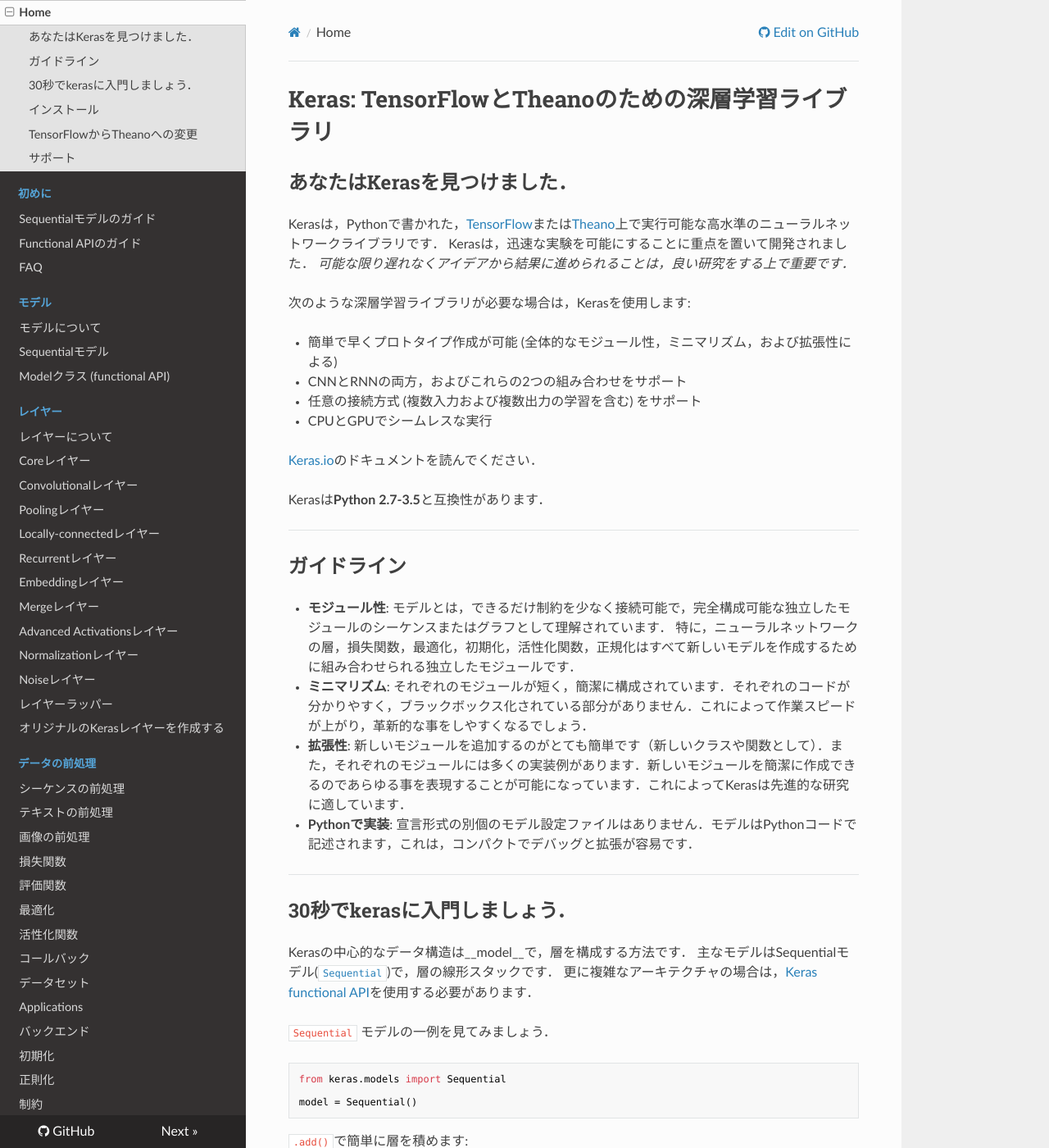
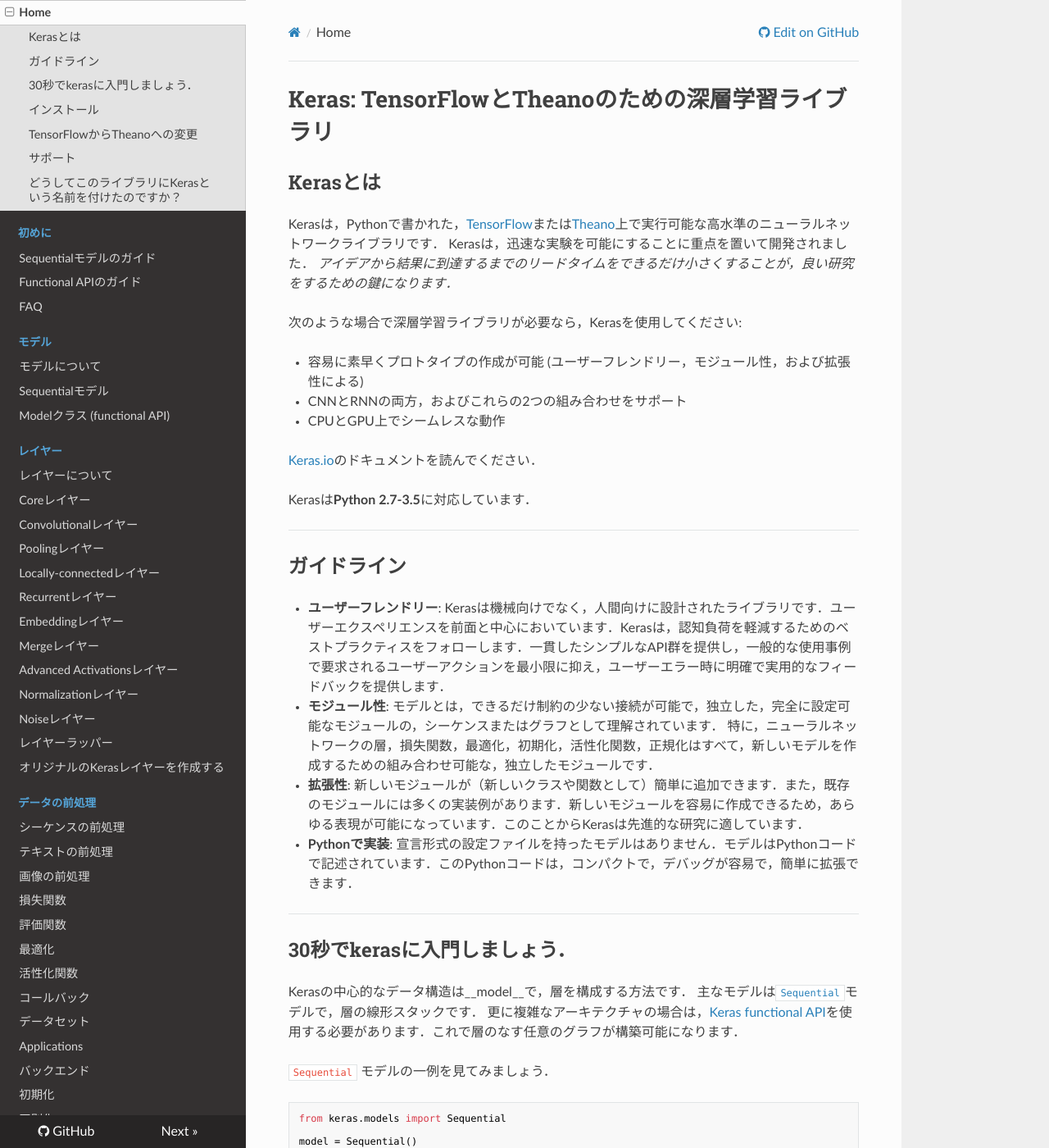
Before and after one commit to keras-team/keras-docs-ja, an MkDocs documentation site: the page built from sources/index.md, in a window 1280 px wide and 1400 px high. Shown: the whole window at 82% size. Built offline with MkDocs 1.6.1, drawn with Linux system fonts in a browser that asks for light colours; nearby versions of some CDN libraries; old or Windows-style settings are respelled for this version of MkDocs; some of the changed text lies outside the part shown.

Commit message:
Translated index.md (#11)

````diff
--- a/sources/index.md
+++ b/sources/index.md
@@ -1,21 +1,20 @@
 # Keras: TensorFlowとTheanoのための深層学習ライブラリ
 
-## あなたはKerasを見つけました．
+## Kerasとは
 
 Kerasは，Pythonで書かれた，[TensorFlow](https://github.com/tensorflow/tensorflow)または[Theano](https://github.com/Theano/Theano)上で実行可能な高水準のニューラルネットワークライブラリです．
 Kerasは，迅速な実験を可能にすることに重点を置いて開発されました．
-*可能な限り遅れなくアイデアから結果に進められることは，良い研究をする上で重要です．*
+*アイデアから結果に到達するまでのリードタイムをできるだけ小さくすることが，良い研究をするための鍵になります．*
 
-次のような深層学習ライブラリが必要な場合は，Kerasを使用します:
+次のような場合で深層学習ライブラリが必要なら，Kerasを使用してください:
 
-- 簡単で早くプロトタイプ作成が可能 (全体的なモジュール性，ミニマリズム，および拡張性による)
+- 容易に素早くプロトタイプの作成が可能 (ユーザーフレンドリー，モジュール性，および拡張性による)
 - CNNとRNNの両方，およびこれらの2つの組み合わせをサポート
-- 任意の接続方式 (複数入力および複数出力の学習を含む) をサポート
-- CPUとGPUでシームレスな実行
+- CPUとGPU上でシームレスな動作
 
 [Keras.io](https://keras.io)のドキュメントを読んでください．
 
-Kerasは**Python 2.7-3.5**と互換性があります．
+Kerasは**Python 2.7-3.5**に対応しています．
 
 
 ------------------
@@ -23,11 +22,11 @@ Kerasは**Python 2.7-3.5**と互換性があります．
 
 ## ガイドライン
 
-- __モジュール性__: モデルとは，できるだけ制約を少なく接続可能で，完全構成可能な独立したモジュールのシーケンスまたはグラフとして理解されています．
-特に，ニューラルネットワークの層，損失関数，最適化，初期化，活性化関数，正規化はすべて新しいモデルを作成するために組み合わせられる独立したモジュールです．
-- __ミニマリズム__: それぞれのモジュールが短く，簡潔に構成されています．それぞれのコードが分かりやすく，ブラックボックス化されている部分がありません．これによって作業スピードが上がり，革新的な事をしやすくなるでしょう．
-- __拡張性__: 新しいモジュールを追加するのがとても簡単です（新しいクラスや関数として）．また，それぞれのモジュールには多くの実装例があります．新しいモジュールを簡潔に作成できるのであらゆる事を表現することが可能になっています．これによってKerasは先進的な研究に適しています．
-- __Pythonで実装__: 宣言形式の別個のモデル設定ファイルはありません．モデルはPythonコードで記述されます，これは，コンパクトでデバッグと拡張が容易です．
+- __ユーザーフレンドリー__: Kerasは機械向けでなく，人間向けに設計されたライブラリです．ユーザーエクスペリエンスを前面と中心においています．Kerasは，認知負荷を軽減するためのベストプラクティスをフォローします．一貫したシンプルなAPI群を提供し，一般的な使用事例で要求されるユーザーアクションを最小限に抑え，ユーザーエラー時に明確で実用的なフィードバックを提供します．
+- __モジュール性__: モデルとは，できるだけ制約の少ない接続が可能で，独立した，完全に設定可能なモジュールの，シーケンスまたはグラフとして理解されています．
+特に，ニューラルネットワークの層，損失関数，最適化，初期化，活性化関数，正規化はすべて，新しいモデルを作成するための組み合わせ可能な，独立したモジュールです．
+- __拡張性__: 新しいモジュールが（新しいクラスや関数として）簡単に追加できます．また，既存のモジュールには多くの実装例があります．新しいモジュールを容易に作成できるため，あらゆる表現が可能になっています．このことからKerasは先進的な研究に適しています．
+- __Pythonで実装__: 宣言形式の設定ファイルを持ったモデルはありません．モデルはPythonコードで記述されています．このPythonコードは，コンパクトで，デバッグが容易で，簡単に拡張できます．
 
 
 ------------------
@@ -36,8 +35,8 @@ Kerasは**Python 2.7-3.5**と互換性があります．
 ## 30秒でkerasに入門しましょう．
 
 Kerasの中心的なデータ構造は__model__で，層を構成する方法です．
-主なモデルはSequentialモデル([`Sequential`](http://keras.io/getting-started/sequential-model-guide))で，層の線形スタックです．
-更に複雑なアーキテクチャの場合は，[Keras functional API](http://keras.io/getting-started/functional-api-guide)を使用する必要があります．
+主なモデルは[`Sequential`](http://keras.io/getting-started/sequential-model-guide)モデルで，層の線形スタックです．
+更に複雑なアーキテクチャの場合は，[Keras functional API](http://keras.io/getting-started/functional-api-guide)を使用する必要があります．これで層のなす任意のグラフが構築可能になります．
 
 `Sequential` モデルの一例を見てみましょう．
 
@@ -47,53 +46,55 @@ from keras.models import Sequential
 model = Sequential()
 ```
 
-`.add()`で簡単に層を積めます:
+`.add()`で簡単に層を積み重ねることができます:
 
 ```python
 from keras.layers import Dense, Activation
 
-model.add(Dense(output_dim=64, input_dim=100))
-model.add(Activation("relu"))
-model.add(Dense(output_dim=10))
-model.add(Activation("softmax"))
+model.add(Dense(units=64, input_dim=100))
+model.add(Activation('relu'))
+model.add(Dense(units=10))
+model.add(Activation('softmax'))
 ```
 
 実装したモデルがよさそうなら`.compile()`で学習プロセスを設定しましょう．
 
 ```python
-model.compile(loss='categorical_crossentropy', optimizer='sgd', metrics=['accuracy'])
+model.compile(loss='categorical_crossentropy',
+              optimizer='sgd',
+              metrics=['accuracy'])
 ```
 
-必要に応じて，最適化アルゴリズムも設定できます．Kerasの中心的な設計思想は，ユーザーが必要なときに完全にコントロールできるようにしながら (ソースコードの容易な拡張性を実現する究極のコントロール) ，適度に単純にすることです．
+必要に応じて，最適化アルゴリズムも設定できます．Kerasの中心的な設計思想は，ユーザーが必要なときに完全にコントロール (ソースコードの容易な拡張性を実現する究極のコントロール) できる一方で，適度に単純にすることです．
 
 ```python
-from keras.optimizers import SGD
-model.compile(loss='categorical_crossentropy', optimizer=SGD(lr=0.01, momentum=0.9, nesterov=True))
+model.compile(loss=keras.losses.categorical_crossentropy,
+              optimizer=keras.optimizers.SGD(lr=0.01, momentum=0.9, nesterov=True))
 ```
 
 学習データをミニバッチで繰り返し処理できます．
 
 ```python
-model.fit(X_train, Y_train, nb_epoch=5, batch_size=32)
+# x_train and y_train are Numpy arrays --just like in the Scikit-Learn API.
+model.fit(x_train, y_train, epochs=5, batch_size=32)
 ```
 
 代わりに，バッチサイズを別に規定できます．
 
 ```python
-model.train_on_batch(X_batch, Y_batch)
+model.train_on_batch(x_batch, y_batch)
 ```
 
 また，1行でモデルの評価．
 
 ```python
-loss_and_metrics = model.evaluate(X_test, Y_test, batch_size=32)
+loss_and_metrics = model.evaluate(x_test, y_test, batch_size=128)
 ```
 
 また，新しいデータに対して予測:
 
 ```python
-classes = model.predict_classes(X_test, batch_size=32)
-proba = model.predict_proba(X_test, batch_size=32)
+classes = model.predict(x_test, batch_size=128)
 ```
 
 質問応答システムや画像分類，ニューラルチューリングマシン，word2vecやその他多くのモデルは高速かつシンプルに実装可能です．深層学習の根底にあるアイデアはとてもシンプルです．実装もシンプルであるべきではないでしょうか？
@@ -112,10 +113,10 @@ Kerasについてのより詳細なチュートリアルについては，以下
 
 ## インストール
 
-Kerasは以下のライブラリに依存関係があります．
+Kerasは以下のライブラリに依存しています．
 
 - numpy, scipy
-- pyyaml
+- yaml
 - HDF5 h5py (モデルの保存や読み込み関数を使う場合のみ)
 - cuDNN: オプションですが，CNNを使用する場合は推奨
 
@@ -148,7 +149,7 @@ sudo pip install keras
 
 ## TensorFlowからTheanoへの変更
 
-デフォルトでは，KerasはTensorFlowをテンソル計算ライブラリとしています．Kerasバックエンドを設定するには，[この手順](http://keras.io/backend/)に従ってください．
+デフォルトでは，KerasはTensorFlowをテンソル計算ライブラリとしています．Kerasのバックエンドを設定するには，[この手順](http://keras.io/backend/)に従ってください．
 
 
 ------------------
@@ -156,11 +157,22 @@ sudo pip install keras
 
 ## サポート
 
-質問と開発に関するディスカッションに参加できます:
+質問をしたり，開発に関するディスカッションに参加することができます:
 
-- [Keras Google group](https://groups.google.com/forum/#!forum/keras-users)
-- [Keras Gitter channel](https://gitter.im/Keras-io/Lobby)
+- [Keras Google group](https://groups.google.com/forum/#!forum/keras-users)上で
+- [Keras Slack channel](https://kerasteam.slack.com)上で．チャンネルへのリクエストするには[このリンク](https://keras-slack-autojoin.herokuapp.com/)を使って下さい．
 
-Githubの問題にバグレポートや機能リクエストを投稿できます． まず[ガイドライン](https://github.com/fchollet/keras/blob/master/CONTRIBUTING.md)を必ず読んでください．
+ [Githubのissues](https://github.com/fchollet/keras/issues)に**バグレポートや機能リクエスト**を投稿できます．まず[ガイドライン](https://github.com/fchollet/keras/blob/master/CONTRIBUTING.md)を必ず読んでください．
 
 ------------------
+
+
+## どうしてこのライブラリにKerasという名前を付けたのですか？
+
+Keras (κέρας) はギリシア語で**角**を意味します．古代ギリシア文学およびラテン文学における文学上の想像がこの名前の由来です．最初にこの想像が見つかったのは_Odyssey_で，夢の神 (_Oneiroi_，単数形 _Oneiros_)は，象牙の門を通って地上に訪れて偽りのビジョンで人々を騙す神と， 角の門を通って地上に訪れて起こるはずの未来を知らせる神とに分かれているそうです．これは κέρας (角) / κραίνω (遂行)と ἐλέφας (象牙) / ἐλεφαίρομαι (欺瞞) の似た響きを楽しむ言葉遊びです．
+
+Kerasは当初プロジェクトONEIROS (Open-ended Neuro-Electronic Intelligent Robot Operating System) の研究の一環として開発されました．
+
+>_"Oneiroi are beyond our unravelling --who can be sure what tale they tell? Not all that men look for comes to pass. Two gates there are that give passage to fleeting Oneiroi; one is made of horn, one of ivory. The Oneiroi that pass through sawn ivory are deceitful, bearing a message that will not be fulfilled; those that come out through polished horn have truth behind them, to be accomplished for men who see them."_ Homer, Odyssey 19. 562 ff (Shewring translation).
+
+------------------
````
